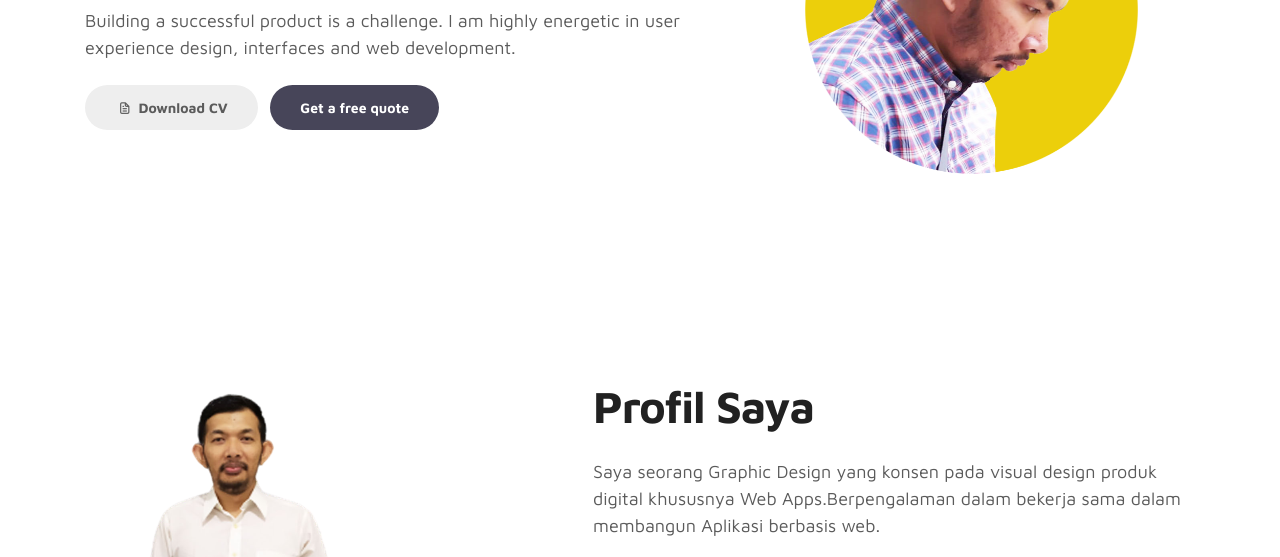
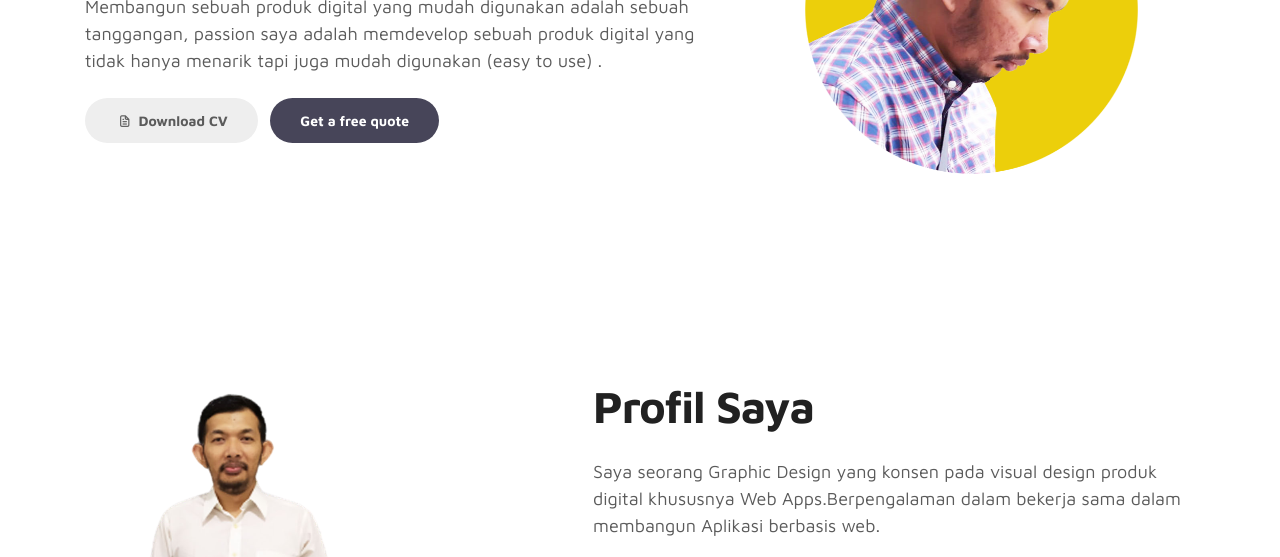
Before and after one commit to ekanovendra/ekanovendra.github.io, a plain HTML site: page index.html in a window 1280 px wide. Shown: the part 415-972 px from the top of the page. Drawn offline with Linux system fonts and the light colour scheme.

Commit message:
ganti UX writing sub title

```diff
--- a/index.html
+++ b/index.html
@@ -78,7 +78,7 @@
                                 </div>
                         </h1>
 
-                        <p>Building a successful product is a challenge. I am highly energetic in user experience design, interfaces and web development.</p>
+                        <p>Membangun sebuah produk digital yang mudah digunakan adalah sebuah tanggangan, passion saya adalah memdevelop sebuah produk digital yang tidak hanya menarik tapi juga mudah digunakan (easy to use) .</p>
 
                         <div class="custom-btn-group mt-4">
                           <a href="#" class="btn mr-lg-2 custom-btn"><i class='uil uil-file-alt'></i> Download CV</a>
```
